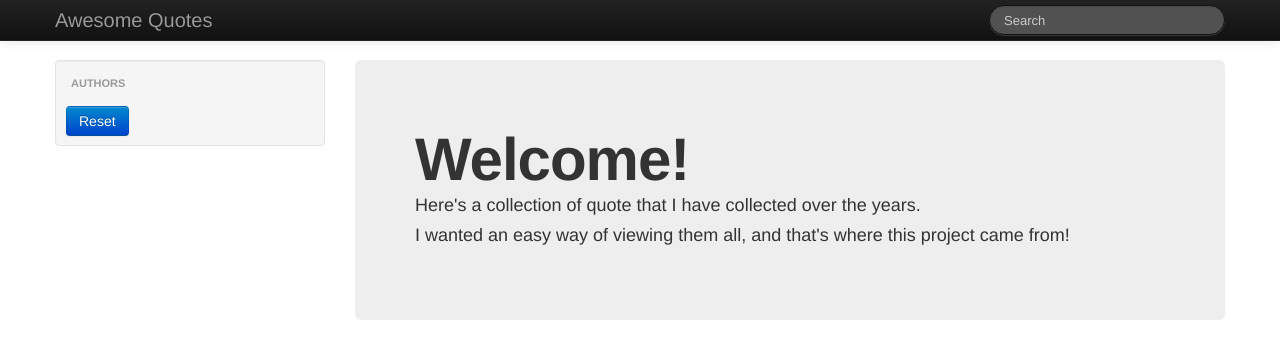
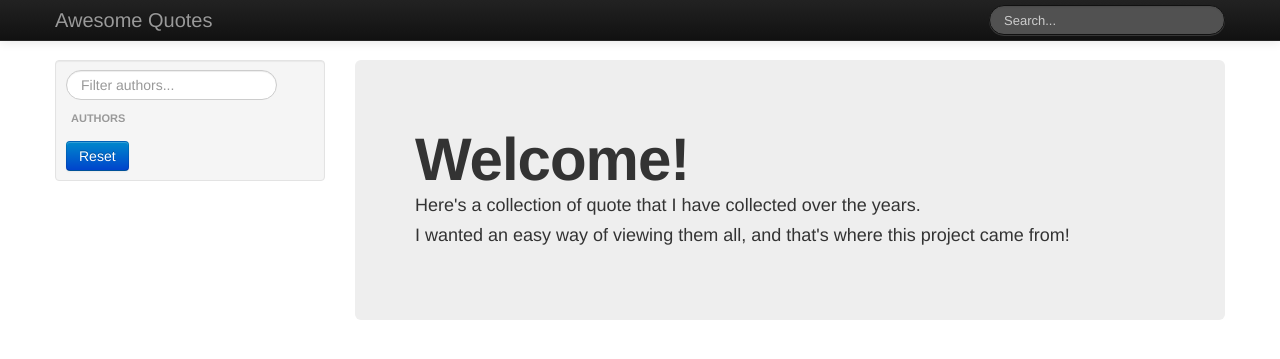
Before and after one commit to brian-petersen/awesome-quotes, a PHP site: page / in a window 1280 px wide. Shown: the top 359 px of the page. Run offline with PHP 8.4, Linux system fonts and the light colour scheme.

Commit message:
filter authors; changed from fadeIn and out to slideUp and down

```diff
--- a/css/styles.css
+++ b/css/styles.css
@@ -8,6 +8,16 @@
 
 .clear {
     clear: both;
+}
+
+.input-70 {
+    width: 70%;
+}
+
+.author-search-container {
+    margin-bottom: 0;
+    margin-left: 10px;
+    margin-bottom: 5px;
 }
 
 .author-list {
--- a/home.html
+++ b/home.html
@@ -23,7 +23,7 @@
 
                 <div class="nav-collapse collapse">
                     <form class="navbar-search pull-right">
-                        <input type="text" class="search-query" placeholder="Search">
+                        <input type="text" class="search-query quote-search" placeholder="Search...">
                     </form>
                 </div>
             </div>
@@ -34,6 +34,9 @@
         <div class="row">
             <div class="span3 hidden-phone">
                 <div class="well sidebar-nav">
+                    <form class="form-search author-search-container">
+                        <input type="text" class="input-70 search-query author-list-search" placeholder="Filter authors...">
+                    </form>
                     <ul class="nav nav-list author-list">
                         <li class="nav-header">Authors</li>
                         <!--<li class="active"><a href=#>Albert Einstein</a></li>-->
--- a/js/script.js
+++ b/js/script.js
@@ -22,17 +22,26 @@
         );
     });
 
-    $('.search-query').on('input', function() {
+    $('.quote-search').on('input', function() {
         var query = $(this).val();
 
         $('.author-link').removeClass('active');
 
-        $(".quote:not(:contains('" + query + "'))").fadeOut();
-        $(".quote:hidden:contains('" + query + "')").fadeIn();
+        $(".quote:not(:contains('" + query + "'))").slideUp();
+        $(".quote:hidden:contains('" + query + "')").slideDown();
+    });
+
+    $('.author-list-search').on('input', function() {
+        var query = $(this).val();
+
+        // $('.author-link').removeClass('active');
+
+        $(".author-link a:not(:contains('" + query + "'))").parent().slideUp();
+        $(".author-link a:hidden:contains('" + query + "')").parent().slideDown();
     });
 
     $('.author-link').live('click', function() {
-        $('.search-query').val('');
+        $('.quote-search').val('');
 
         $('.author-link').removeClass('active');
         $(this).addClass('active');
@@ -42,7 +51,7 @@
     });
 
     $('.reset').click(function() {
-        $('.author-link').removeClass('active');
+        $('.author-link').show().removeClass('active');
         $('.quote').show();
         $('.search-query').val('');
     });
```
